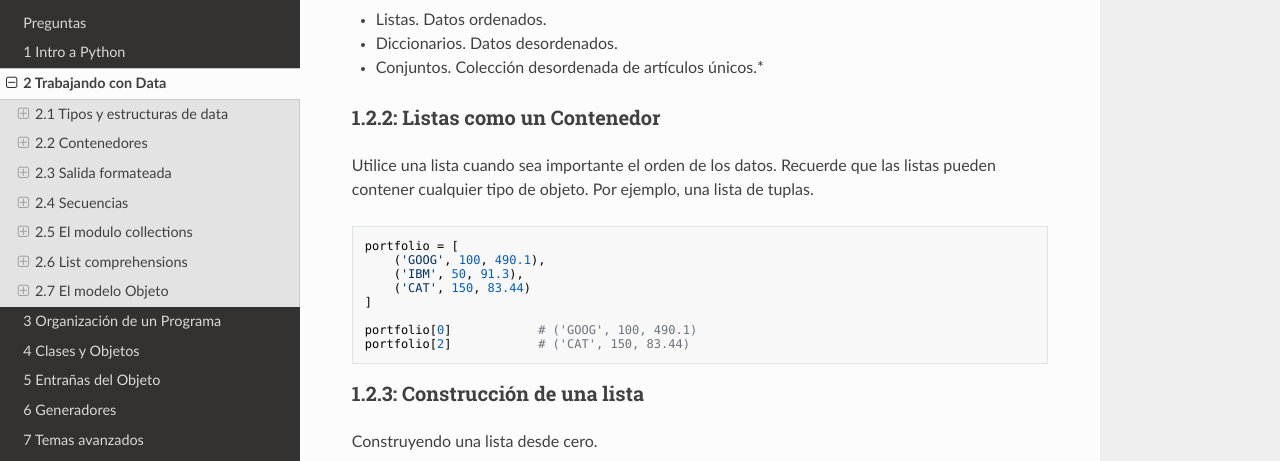
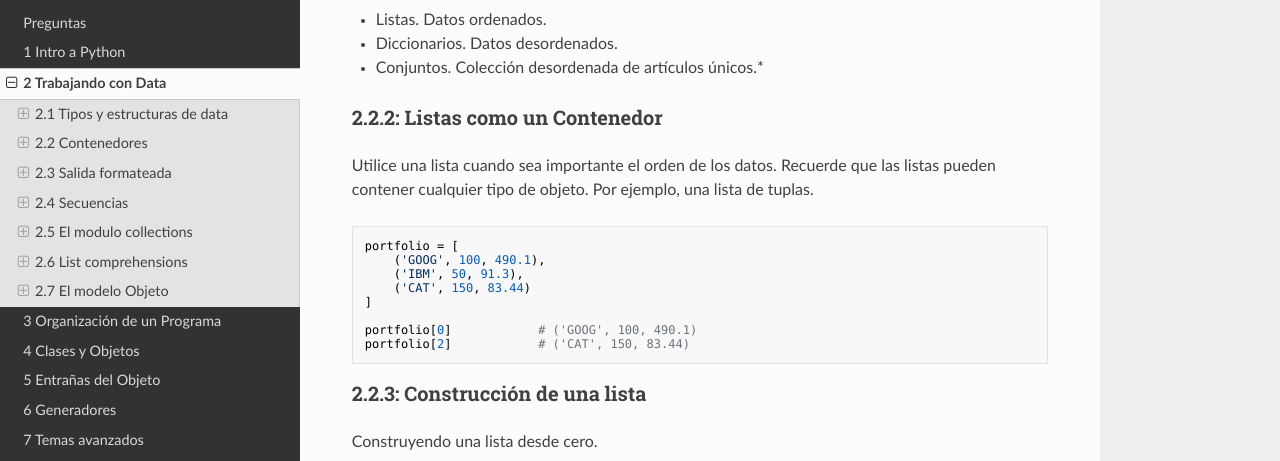
Before and after one commit to pythonpanama/pythonpractico_ssg, an MkDocs documentation site: the page built from docs/2.md, in a window 1280 px wide and 1400 px high, scrolled down 8160 px. Shown: the part 156-617 px from the top of the window. Built offline with MkDocs 1.6.1, drawn with Linux system fonts in a browser that asks for light colours; nearby versions of some CDN libraries; some of the changed text lies outside the part shown.

Commit message:
fixed 2.2 titles

````diff
--- a/docs/2.md
+++ b/docs/2.md
@@ -431,7 +431,7 @@ Hay tres opciones principales para usar.
 * Diccionarios. Datos desordenados.
 * Conjuntos. Colección desordenada de artículos únicos.*
 
-### 1.2.2: Listas como un Contenedor
+### 2.2.2: Listas como un Contenedor
 
 Utilice una lista cuando sea importante el orden de los datos. Recuerde que las listas pueden contener cualquier tipo de objeto. Por ejemplo, una lista de tuplas.
 
@@ -447,7 +447,7 @@ portfolio[0]            # ('GOOG', 100, 490.1)
 portfolio[2]            # ('CAT', 150, 83.44)
 ```
 
-### 1.2.3: Construcción de una lista
+### 2.2.3: Construcción de una lista
 
 Construyendo una lista desde cero.
 
@@ -473,7 +473,7 @@ with open('Data/portfolio.csv', 'rt') as f:
         records.append((row[0], int(row[1]), float(row[2])))
 ```
 
-### 1.2.4: Diccionarios como contenedores
+### 2.2.4: Diccionarios como contenedores
 
 Los diccionarios son útiles si desea búsquedas aleatorias rápidas (por nombre de clave). Por ejemplo, un diccionario de precios de acciones:
 
@@ -500,7 +500,7 @@ Aquí hay algunas búsquedas simples:
 >>>
 ```
 
-### 1.2.5: Construcción de un diccionario
+### 2.2.5: Construcción de un diccionario
 
 Ejemplo de construcción de un dictado desde cero.
 
@@ -523,7 +523,7 @@ with open('Data/prices.csv', 'rt') as f:
 
 Nota: Si prueba esto en el Data/prices.csvarchivo, encontrará que casi funciona; hay una línea en blanco al final que hace que se bloquee. Necesitará encontrar alguna forma de modificar el código para tener en cuenta eso (vea el ejercicio 2.6).
 
-### 1.2.6: Búsquedas de diccionario
+### 2.2.6: Búsquedas de diccionario
 
 Puede probar la existencia de una clave.
 
@@ -547,7 +547,7 @@ Un ejemplo:
 >>>
 ```
 
-### 1.2.7: Claves compuestas
+### 2.2.7: Claves compuestas
 
 Casi cualquier tipo de valor se puede utilizar como clave de diccionario en Python. Una clave de diccionario debe ser de un tipo que sea inmutable. Por ejemplo, tuplas:
 
@@ -569,7 +569,7 @@ Luego para acceder:
 
 Ni una lista, un conjunto ni otro diccionario pueden servir como clave de diccionario, porque las listas y los diccionarios son mutables.
 
-### 1.2.8: Conjuntos (Sets)
+### 2.2.8: Conjuntos (Sets)
 
 Los conjuntos son una colección de elementos únicos desordenados.
 
@@ -610,7 +610,7 @@ s1 & s2                 # Set intersection
 s1 - s2                 # Set difference
 ```
 
-### 1.2.9: Ejercicios
+### 2.2.9: Ejercicios
 
 En estos ejercicios, comenzará a crear uno de los programas principales que se utilizarán durante el resto de este curso. Haga su trabajo en el archivo `Work/report.py`.
 
````
